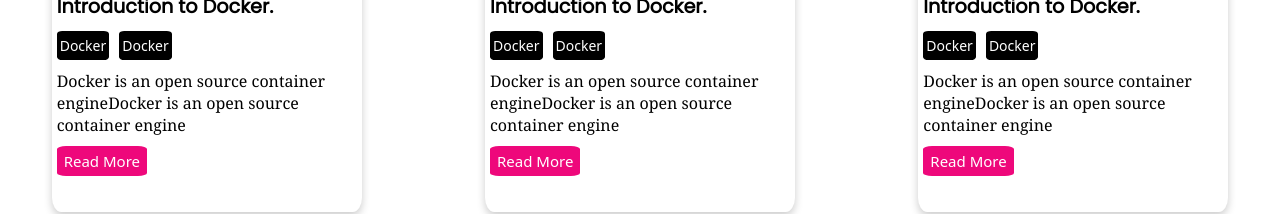
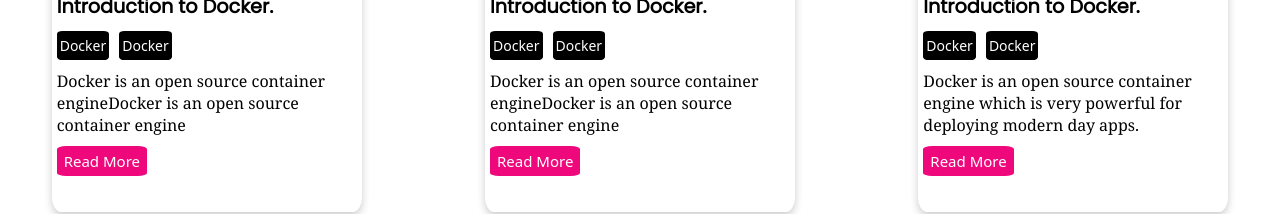
Before and after one commit to midhun2002/blog-next, a Next.js app: page / in a window 1280 px wide. Shown: the part 356-570 px from the top of the page. Built offline with nearby package versions, Linux system fonts and the light colour scheme.

Commit message:
added introduction to docker blog

```diff
--- a/pages/posts/[post].js
+++ b/pages/posts/[post].js
@@ -11,7 +11,7 @@
     <div className={styles.post}>
     <Nav toggle={1}/>
     <div className={styles.card}>
-     <div className={styles.title}>{post}</div>
+     <div className={styles.title}>{frontmatter.title}</div>
      <img className={styles.postimage} src={frontmatter.cover_image} alt="post_image"/>
      <div dangerouslySetInnerHTML={{__html: marked(content) }}></div>
     </div>
--- a/posts/Introductiontodocker.md
+++ b/posts/Introductiontodocker.md
@@ -4,11 +4,28 @@
 tags : ["Docker","Docker"]
 readtime: 3 min read
 cover_image : '/images/blog1/img_avatar.png'
-excerpt : "Docker is an open source container engineDocker is an open source container engine
+excerpt : "Docker is an open source container engine which is very powerful for deploying modern day apps.
 "
 ---
 
+# Introduction to Docker
+###### Brief Intro to Docker
 
-Docker is an open source container engine
-Docker is an open source container engine
-Docker is an open source container engine
+#### Brief History before Docker
+
+
+
+ First of all, before getting into the details of Docker and its usage, let us understand why we need it in the first place. If a company wants to run its application it must deployed in server. But a server has some constraints such as responding to requests per second, internal hard ware etc. This really affects the end user experience when there is a huge network traffic concentrated at the server.
+
+
+One of the solutions is to deploy other application instance on another server. This was the case at 80–90s.But there is a huge wastage of resources, capital unless the traffic is heavy. So we must find a solution where resources should not get wasted and to increase the performance of the application.
+
+
+
+The better solution was implemented by the Company VM Ware.VM Ware comes up with the solution where multiple application instances can run on single server through the concept of Virtualization. Virtualization enables to run multiple Virtual OSs on a server where each Virtual OSs run each of the application instances. Even though it was a major breakthrough, for a virtual OS to run on the server, allocation of memory is necessary irrespective of the application's usage. For example, if the application needs 200MB RAM but the allocated RAM for Virtual OS is 2GB.Almost 1.8GB gets wasted, because of the isolated of OS from other OSs for security purposes.
+
+
+
+Although many companies follow different models for deploying. Google team created "THE LINUX CONTAINERS" where the container is the minimalistic OS which contains application specific resources. Since Google is a private corporate, much developments were not made. Later Google made the Linux containers open source. Huge developments occurred and Docker came into the spot light. Today most of the companies uses docker for deployment. It is really useful for all developers since it is platform independent(Actually it depends on Linux).Now lets go to the deep dive in Docker.
+
+#### What is Docker?
```
